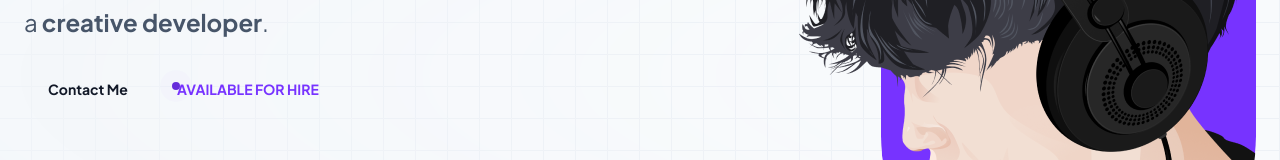
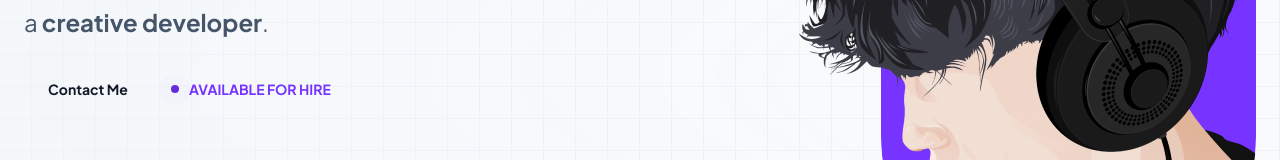
Before and after one commit to enjidev/enji.dev, a Next.js app: page / in a window 1280 px wide. Shown: the part 335-495 px from the top of the page. Built offline with nearby package versions, Linux system fonts and the light colour scheme; no server answers.

Commit message:
feat: improved header cta buttons

```diff
--- a/src/components/Header/HeaderCta.tsx
+++ b/src/components/Header/HeaderCta.tsx
@@ -20,7 +20,10 @@ interface HeaderCtaProps {
 
 const ButtonContactMe = () => {
   return (
-    <Link href="/" className="button button--solid button--big min-w-[128px]">
+    <Link
+      href="/"
+      className="button button--solid md:button--big min-w-[128px]"
+    >
       Contact Me
     </Link>
   );
@@ -30,11 +33,23 @@ const ButtonResume = () => {
   return (
     <Link
       href="/"
-      className="button button--ghost button--big button--underline px-2 after:left-2.5"
+      className="button button--ghost md:button--big button--underline px-2 after:left-2.5 md:px-2"
     >
       <DocumentIcon className="h-5 w-5" />
       RESUME
     </Link>
+  );
+};
+
+const AvailableForHire = () => {
+  return (
+    <div className="button button--ghost md:button--big pointer-events-none gap-2.5 px-2.5 text-primary-400 dark:text-primary-200 md:px-2.5">
+      <span className="relative flex h-2 w-2">
+        <span className="absolute -top-1 -left-1 inline-flex h-4 w-4 animate-ping rounded-full bg-primary-400 opacity-75 dark:bg-primary-300"></span>
+        <span className="relative inline-flex h-2 w-2 rounded-full bg-primary-500 dark:bg-primary-200"></span>
+      </span>
+      AVAILABLE FOR HIRE
+    </div>
   );
 };
 
@@ -84,17 +99,10 @@ const HeaderCta = ({
           className="relative z-10"
         >
           <motion.div
-            className="relative"
             variants={isFreeVariants}
             transition={{ delay: isFreeAnimationDuration, duration: 0.4 }}
           >
-            <span className="absolute left-3 top-3 flex h-2 w-2">
-              <span className="absolute -top-1 -left-1 inline-flex h-4 w-4 animate-ping rounded-full bg-primary-400 opacity-75 dark:bg-primary-300"></span>
-              <span className="relative inline-flex h-2 w-2 rounded-full bg-primary-500 dark:bg-primary-200"></span>
-            </span>
-            <div className="button button--ghost button--big pointer-events-none text-primary-400 dark:text-primary-200">
-              AVAILABLE FOR HIRE
-            </div>
+            <AvailableForHire />
           </motion.div>
           <motion.div
             className="absolute top-0 left-0"
--- a/src/styles/globals.css
+++ b/src/styles/globals.css
@@ -61,13 +61,19 @@
 
     &--big {
       @apply rounded-lg py-3 px-6;
+
+      &.button--underline {
+        &::after {
+          @apply bottom-2;
+        }
+      }
     }
 
     &--underline {
       @apply relative;
 
       &::after {
-        @apply absolute inset-2 border-b-2 border-dotted border-slate-600/50 content-[''] dark:border-slate-400/50;
+        @apply absolute left-2 right-2 bottom-1 border-b-2 border-dotted border-slate-600/50 content-[''] dark:border-slate-400/50;
       }
     }
   }
```
